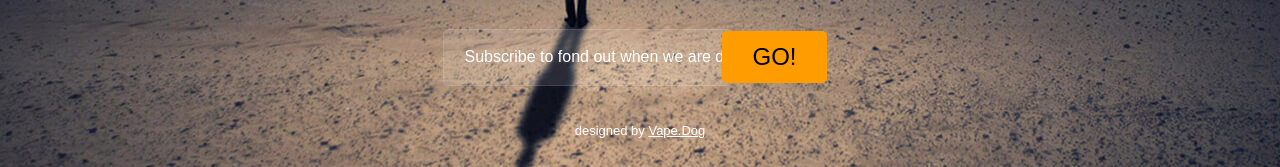
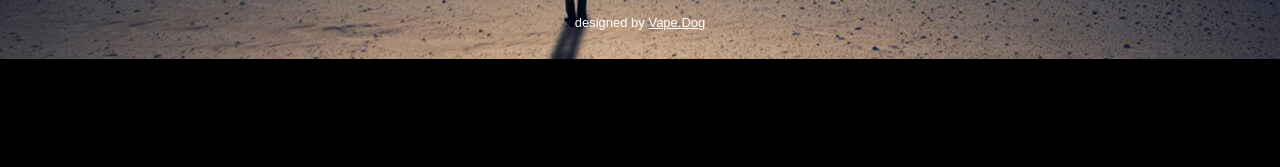
Before and after one commit to Vapedog/Vapedog.github.io, a plain HTML site: page index.html in a window 1280 px wide. Shown: the part 848-1015 px from the top of the page. After the commit the page ends 907 px from the top, so only its background shows below. Drawn offline with nearby package versions, Linux system fonts and the light colour scheme; a web font is replaced by a local one.

```diff
--- a/index.html
+++ b/index.html
@@ -41,10 +41,7 @@ $(function () {
 		</h1>
 		<p>Our site is currently <strong>under construction</strong> but we are working hard<br/> to provide coolest vape products to you!</p>
 		<div id="defaultCountdown"></div>
-		<form action="#">
-			<input type="text" name="email" id="email" value="Subscribe to fond out when we are done">
-			<input type="submit" value="GO!">
-		</form>
+
 		<p class="copyright">designed by <a href="http://vape.dog" target="_blank">Vape.Dog</a></p>
 	</div>
 	<!--/CONTAINER-->
```
